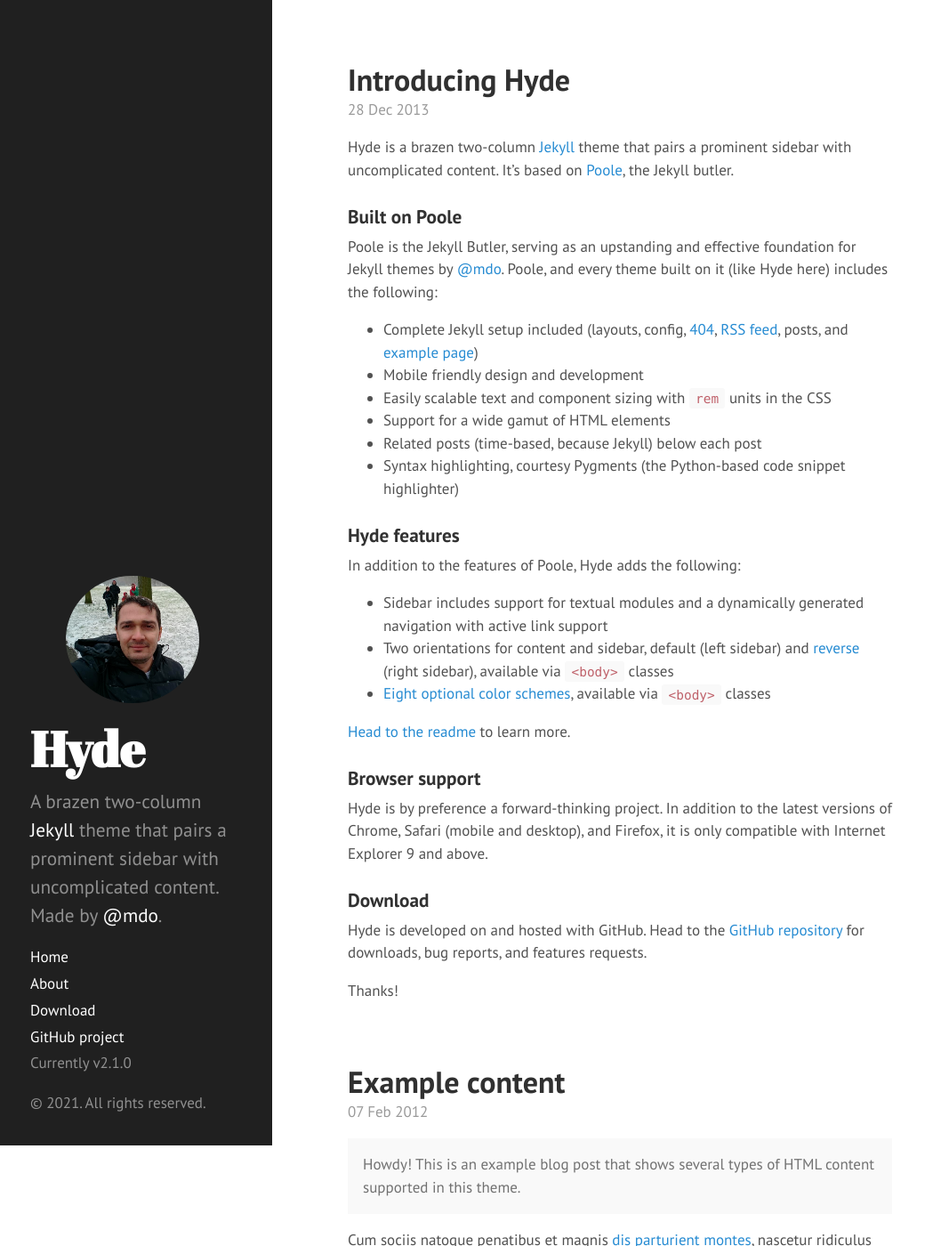
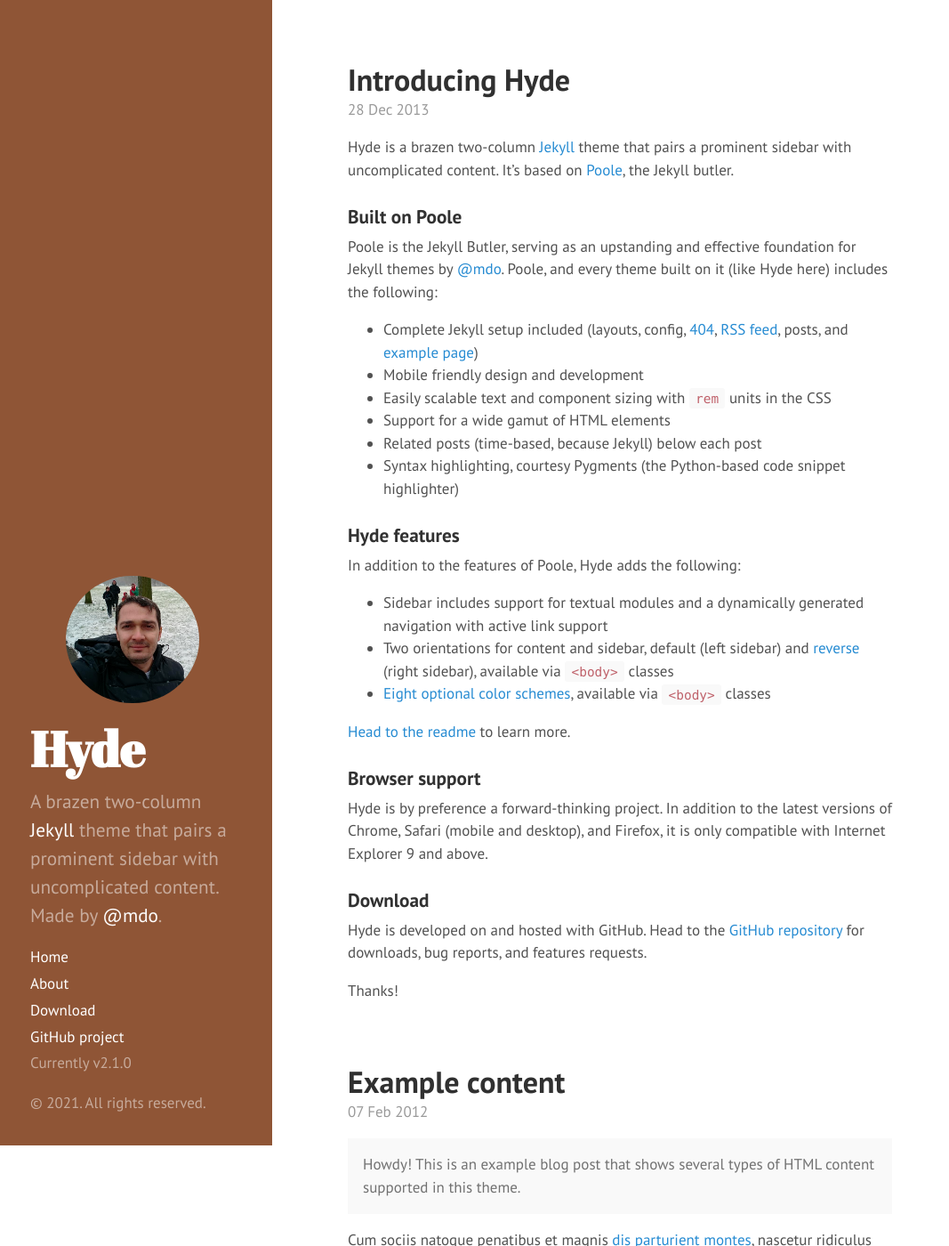
Before and after one commit to geocabral/geocabral.github.io, a Jekyll site: the page built from index.html, in a window 1280 px wide and 1400 px high. Shown: the whole window at 89% size, without its empty margins (0-1067 px from the left). Built offline with Jekyll 4.4.1, drawn with Linux system fonts in a browser that asks for light colours; Markdown is read by kramdown in place of the engine named in the settings; the list of posts is cut into pages by our own code.

Commit message:
Update hyde.css

```diff
--- a/public/css/hyde.css
+++ b/public/css/hyde.css
@@ -58,7 +58,7 @@
   text-align: center;
   padding: 2rem 1rem;
   color: rgba(255,255,255,.5);
-  background-color: #202020;
+  background-color: #8f5536;
 }
 
 img.rounded-corners {
```
